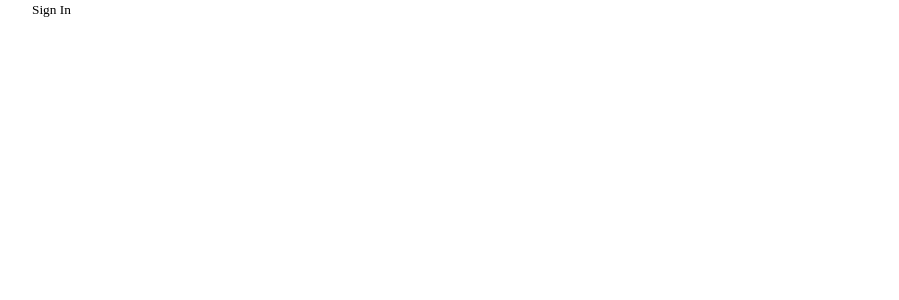
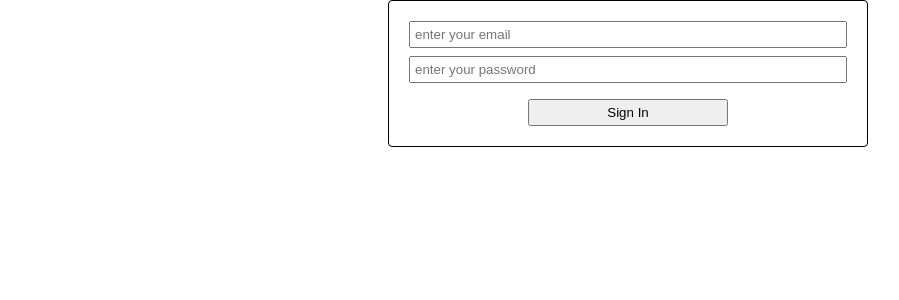
Before and after one commit to EugeneYaremenko/Hard-Baseline, a React (Create React App) app: page / in a window 1280 px wide. Shown: the top 300 px of the page, without its empty margins (12-911 px from the left). Built offline with nearby package versions, Linux system fonts and the light colour scheme.

Commit message:
add auth form fields + styles

```diff
--- a/src/01_sign-in-form/auth-form.module.css
+++ b/src/01_sign-in-form/auth-form.module.css
@@ -0,0 +1,34 @@
+.authFormWrapper {
+  max-width: 480px;
+  margin: 0 auto;
+  padding: 20px;
+  border: 1px solid black;
+  border-radius: 4px;
+}
+
+.authFormLoader {
+  width: 100%;
+  padding: 20px;
+}
+
+.authForm {
+  display: grid;
+  gap: 16px;
+}
+
+.formFields {
+  display: grid;
+  gap: 8px;
+}
+
+.formInput {
+  width: 100%;
+  padding: 4px;
+}
+
+.submitButton {
+  width: 200px;
+  padding: 4px;
+  margin: 0 auto;
+  cursor: pointer;
+}
--- a/src/01_sign-in-form/auth-form.tsx
+++ b/src/01_sign-in-form/auth-form.tsx
@@ -1,21 +1,87 @@
-import React from 'react';
+import React, { useState } from 'react';
 
 // components
+import Loading from './loader/loading.block';
 import Button from './button/button';
+
+// consts
+import { EMAIL_VALIDATION_RULE } from '../const/auth-const';
+
+// types
+import { AuthFormType } from './types/auth-form-types';
+
 // styles
 import styles from './auth-form.module.css';
 
-export default function AuthForm() {
+/**
+ * AuthForm - login to app form, consists of a login and password
+ */
+export default function AuthForm(): JSX.Element {
+  const [isLoading, setIsLoading] = useState<boolean>(false);
+  const [inputValue, setInputValue] = useState<AuthFormType>({
+    email: '',
+    password: '',
+  });
+
   const handleSubmit = async (event: React.FormEvent<HTMLFormElement>) => {
-    event.preventDefault();
+    try {
+      event.preventDefault();
+      setIsLoading(true);
+      alert('test sign-in is completed!'); // some request
+    } catch (e) {
+      console.error(`handleSubmit err: ${e}`);
+    } finally {
+      setIsLoading(false);
+    }
+  };
 
-    alert('test sign-in is completed!');
+  const handleChange = (e: React.ChangeEvent<HTMLInputElement>) => {
+    const { name, value } = e.target;
+
+    setInputValue(prevData => ({
+      ...prevData,
+      [name]: value,
+    }));
   };
 
   return (
-    <form className={styles.form} onSubmit={handleSubmit}>
-      <div className={styles.fields}></div>
-      <Button type="submit">Sign In</Button>
-    </form>
+    <div className={styles.authFormWrapper}>
+      {isLoading ? (
+        <div className={styles.authFormLoader}>
+          <Loading />
+        </div>
+      ) : (
+        <form className={styles.authForm} onSubmit={handleSubmit}>
+          <div className={styles.formFields}>
+            <input
+              type="email"
+              name="email"
+              pattern={EMAIL_VALIDATION_RULE}
+              required
+              onChange={handleChange}
+              value={inputValue.email}
+              title={"doesn't look like an email"}
+              className={styles.formInput}
+              placeholder={'enter your email'}
+            />
+
+            <input
+              type="password"
+              name="password"
+              minLength={4}
+              maxLength={20}
+              required
+              onChange={handleChange}
+              value={inputValue.password}
+              className={styles.formInput}
+              placeholder={'enter your password'}
+            />
+          </div>
+          <Button className={styles.submitButton} type="submit">
+            Sign In
+          </Button>
+        </form>
+      )}
+    </div>
   );
 }
--- /dev/null
+++ b/src/01_sign-in-form/types/auth-form-types.ts
@@ -0,0 +1,4 @@
+export type AuthFormType = {
+  email: string;
+  password: string;
+};
--- /dev/null
+++ b/src/const/auth-const.ts
@@ -0,0 +1,2 @@
+// auth validations
+export const EMAIL_VALIDATION_RULE = '[a-z0-9._%+-]+@[a-z0-9.-]+.[a-z]{2,4}$';
```
